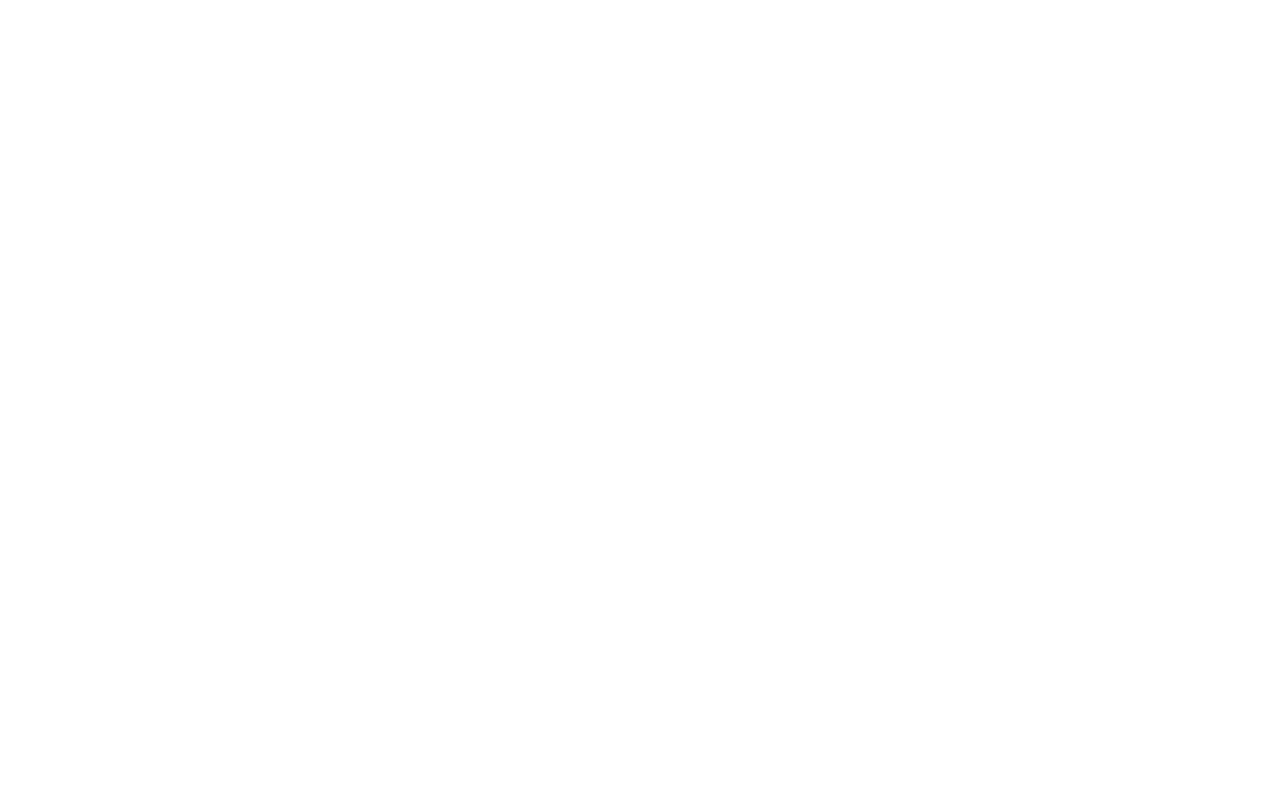
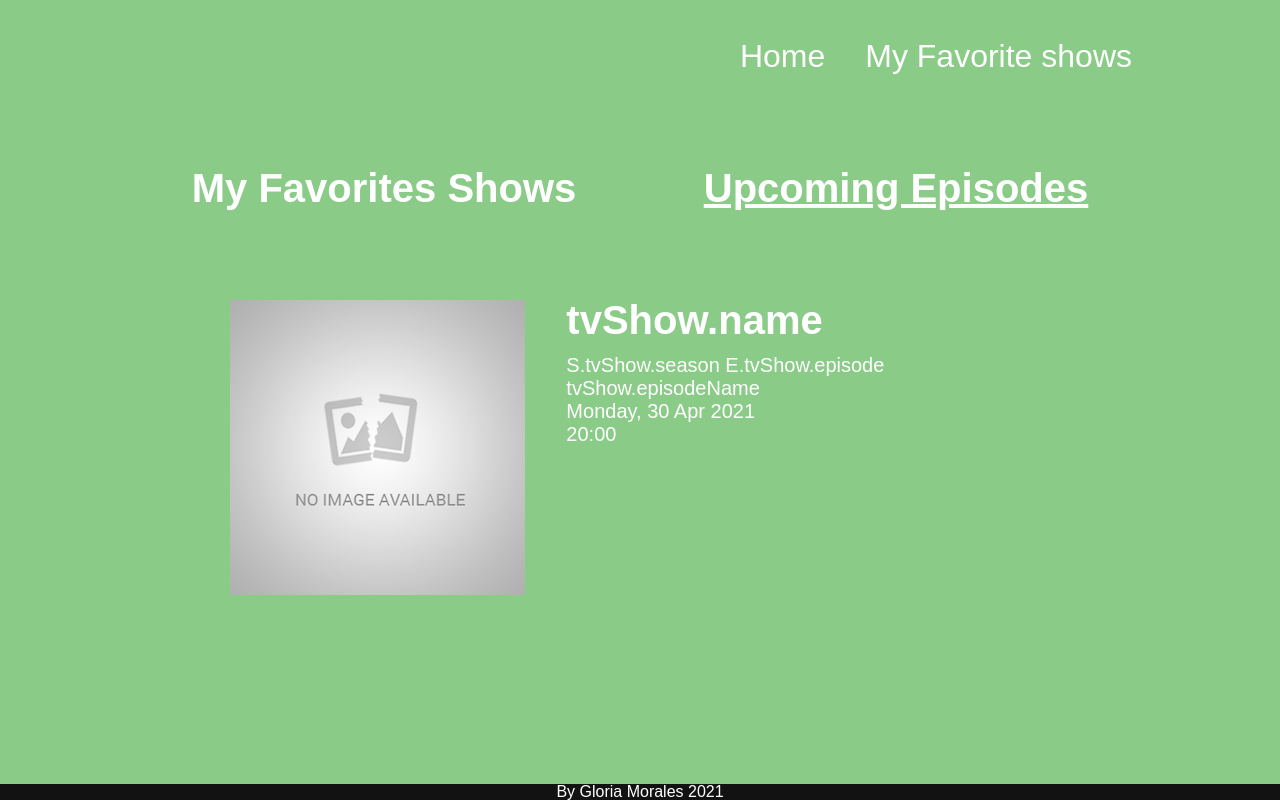
Before and after one commit to gmoraleslondono/choows, a Vue app: page /upcomingEpisodes in a window 1280 px wide. Built offline with nearby package versions, Linux system fonts and the light colour scheme.

Commit message:
Add upcomingEpisodes view

```diff
--- a/src/router/index.js
+++ b/src/router/index.js
@@ -3,6 +3,7 @@
 import Home from '../views/Home.vue';
 import TvShowDetails from '../views/TvShowDetails.vue';
 import Favorites from '../views/Favorites.vue';
+import UpcomingEpisodes from '../views/UpcomingEpisodes.vue';
 
 Vue.use(VueRouter);
 
@@ -22,6 +23,11 @@
     name: 'favorites',
     component: Favorites,
   },
+  {
+    path: '/upcomingEpisodes',
+    name: 'upcomingEpisodes',
+    component: UpcomingEpisodes,
+  },
 ];
 
 const router = new VueRouter({
--- a/src/views/Favorites.vue
+++ b/src/views/Favorites.vue
@@ -2,7 +2,10 @@
   <div class="favorites">
     <Header />
     <div class="content">
-      <h1>My Favorites Shows</h1>
+      <div class="link-title">
+        <h1><u>My Favorites Shows</u></h1>
+        <h1 @click="goUpcomingEpisodes()">Upcoming Episodes</h1>
+      </div>
       <div
         class="tv-shows-container"
         v-for="(tvShow, index) in list"
@@ -109,6 +112,13 @@
   margin: 0 auto;
 }
 
+.link-title {
+  display: flex;
+  flex-direction: row;
+  justify-content: space-around;
+  margin: 5% 0;
+}
+
 h1 {
   text-align: center;
   margin: 4% 0;
--- /dev/null
+++ b/src/views/UpcomingEpisodes.vue
@@ -0,0 +1,101 @@
+<template>
+  <div class="upcoming-episodes">
+    <Header />
+    <div class="content">
+      <div class="link-title">
+        <h1 @click="$router.push('/favorites')">My Favorites Shows</h1>
+        <h1><u>Upcoming Episodes</u></h1>
+      </div>
+      <div class="tv-shows-container">
+        <img
+          :src="`${require('@/assets/no-image-placeholder.jpg')}`"
+          alt="TV show image"
+        />
+        <div class="show-more-info">
+          <h1 class="title">{{ 'tvShow.name' }}</h1>
+          <div class="flex-box">
+            <span
+              >S.{{ 'tvShow.season' }} E.{{ 'tvShow.episode' }}
+              {{ 'tvShow.episodeName' }}</span
+            >
+            <span>{{ 'Monday, 30 Apr 2021' }}</span>
+            <span>{{ '20:00' }}</span>
+          </div>
+        </div>
+      </div>
+    </div>
+    <Footer />
+  </div>
+</template>
+
+<script>
+import Footer from '../components/Footer.vue';
+import Header from '../components/Header.vue';
+
+export default {
+  name: 'UpcomingEpisodes',
+  components: {
+    Header,
+    Footer,
+  },
+  data() {
+    return {
+      list: [],
+    };
+  },
+};
+</script>
+
+<style scoped>
+@import '../styles/global-styles.css';
+
+.upcoming-episodes {
+  width: 100%;
+  min-height: 100vh;
+  margin: 0 auto;
+  background-color: #8acb88;
+  padding-bottom: 5%;
+}
+
+.content {
+  width: 80%;
+  margin: 0 auto;
+}
+
+.link-title {
+  display: flex;
+  flex-direction: row;
+  justify-content: space-around;
+  margin: 5% 0;
+}
+
+h1 {
+  text-align: center;
+  cursor: pointer;
+  margin: 4% 0;
+}
+
+.tv-shows-container {
+  width: 80%;
+  margin: 0 auto;
+  text-align: left;
+  display: flex;
+  flex-direction: row;
+  gap: 5%;
+  margin-bottom: 3%;
+}
+
+.flex-box {
+  display: flex;
+  flex-direction: column;
+}
+
+.title {
+  text-align: left;
+  margin: 0 0 3%;
+}
+
+.show-more-info span {
+  line-height: normal;
+}
+</style>
```
